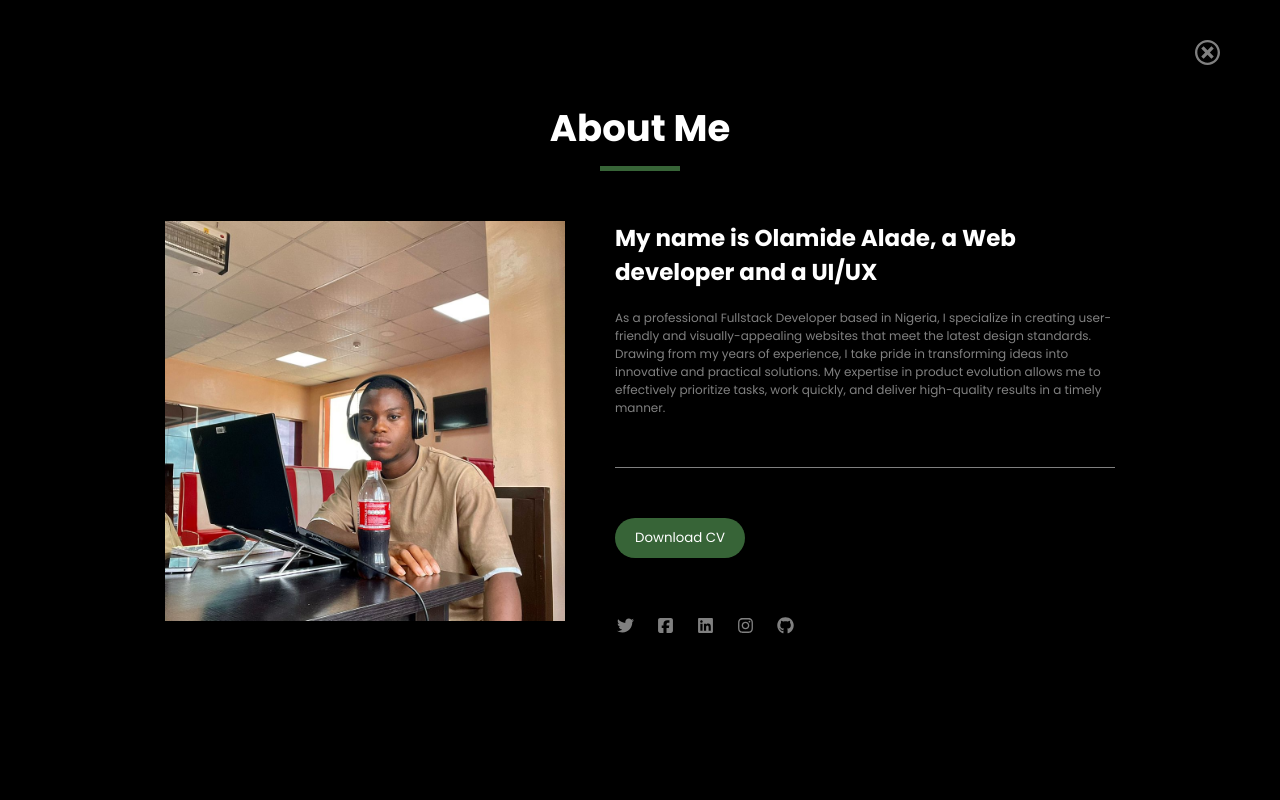
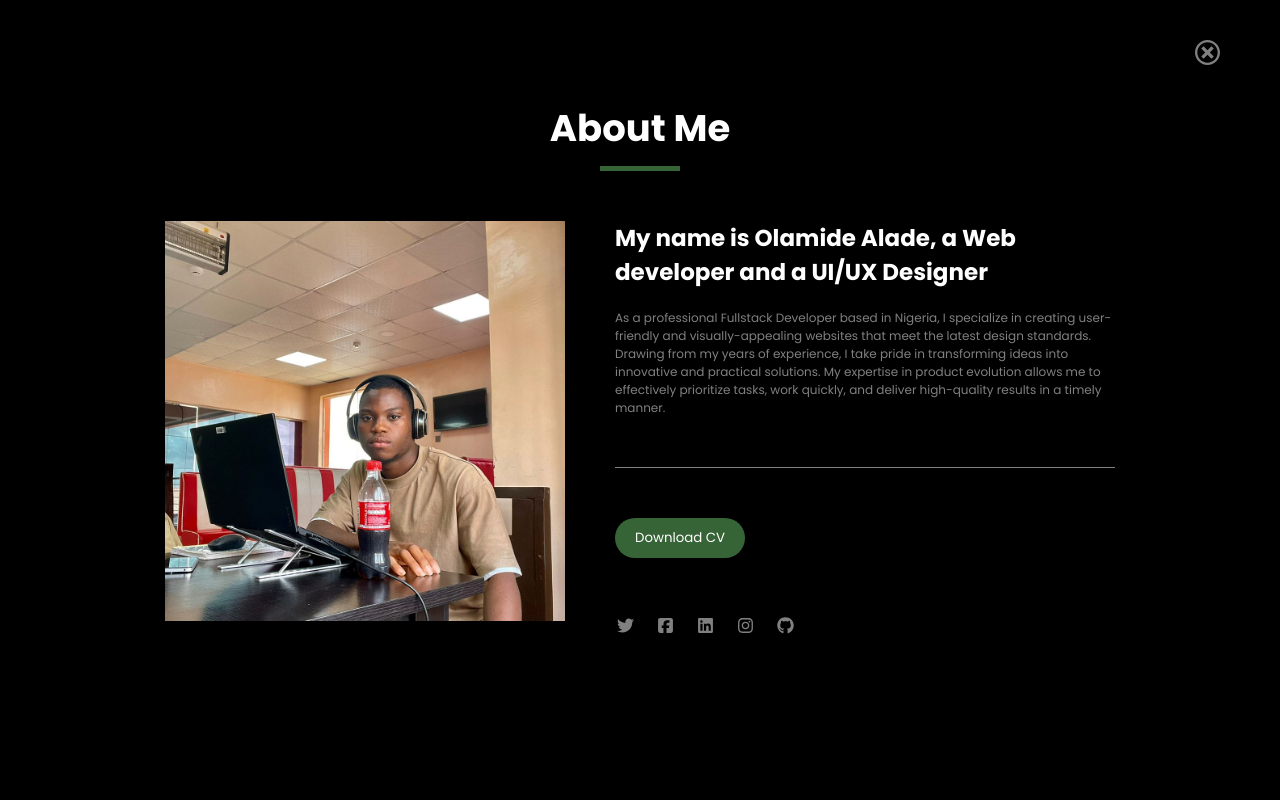
Before and after one commit to MorsH14/morsh, a React (Create React App) app: page /about in a window 1280 px wide. Shown: the top 800 px of the page. Built offline with nearby package versions, Linux system fonts and the light colour scheme.

Commit message:
second commit

```diff
--- a/src/pages/about/about.js
+++ b/src/pages/about/about.js
@@ -47,7 +47,7 @@ const About = ({ setAbout }) => {
 
                 <div className='textSection'>
                     <div className='aboutText'>
-                        <h3>My name is Olamide Alade, a Web developer and a UI/UX</h3>
+                        <h3>My name is Olamide Alade, a Web developer and a UI/UX Designer</h3>
 
                         <p>As a professional Fullstack Developer based in Nigeria, I specialize in creating user-friendly and visually-appealing websites that meet the latest design standards. Drawing from my years of experience, I take pride in transforming ideas into innovative and practical solutions. My expertise in product evolution allows me to effectively prioritize tasks, work quickly, and deliver high-quality results in a timely manner.</p>
                     </div>
--- a/src/pages/contact/contact.js
+++ b/src/pages/contact/contact.js
@@ -33,7 +33,7 @@ const Contact = ({ setContact }) => {
         } else {
             setIsLoading(true)
             try {
-                const response = await axios.post(`http://localhost:5000/sendmail`, { name, message, email, subject })
+                const response = await axios.post(`https://morshb.onrender.com`, { name, message, email, subject })
                 console.log(response)
                 if (response.status === 200) {
                     toast.success("message sent")
```
